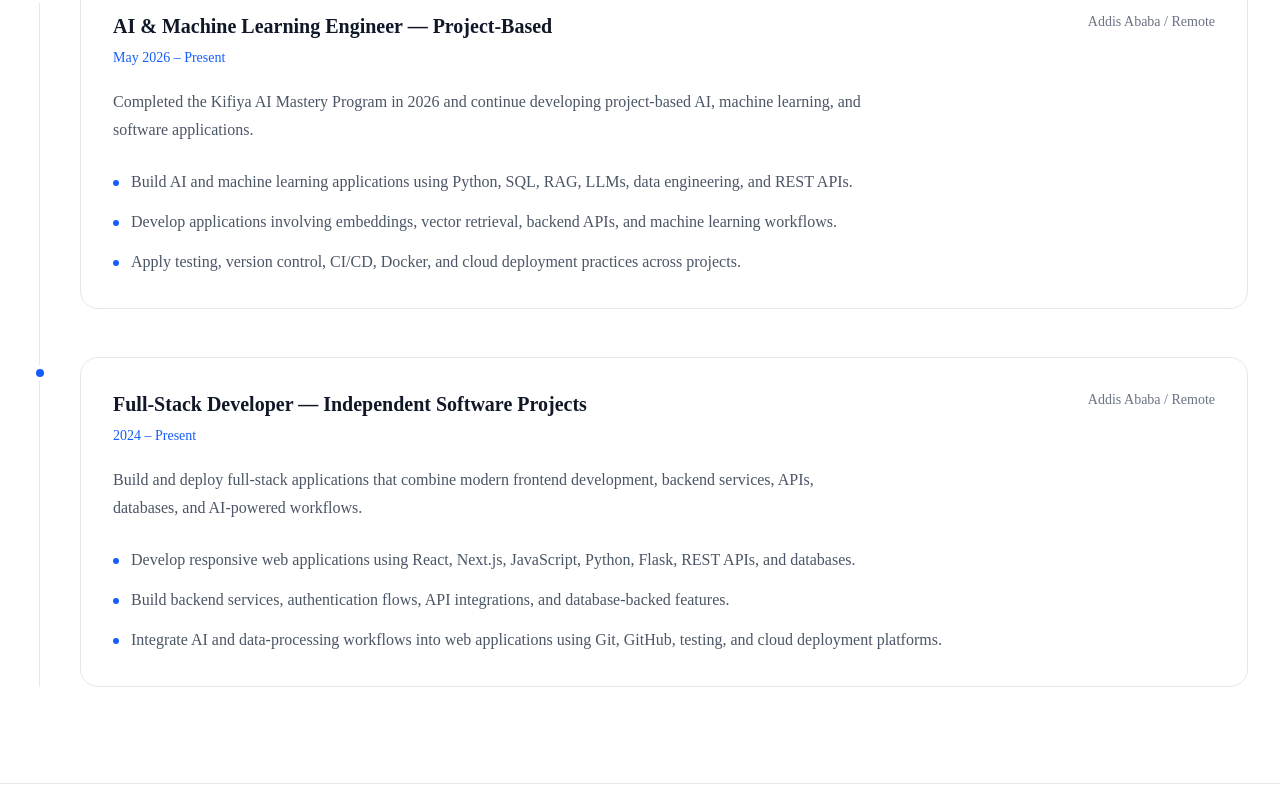
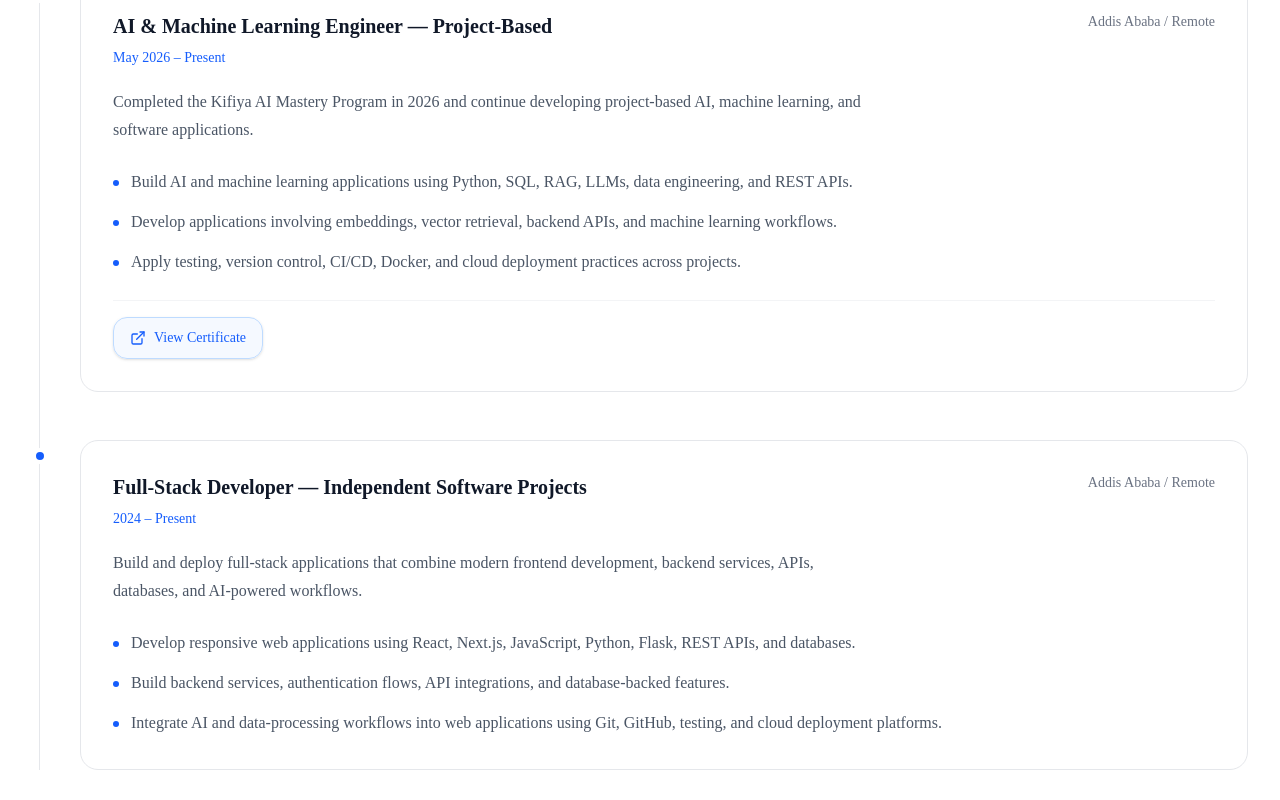
Before and after one commit to hawaebrahimhamid/ai-portfolio, a Next.js app: page / in a window 1280 px wide. Shown: the part 3293-4093 px from the top of the page. Built offline with nearby package versions, Linux system fonts and the light colour scheme.

Commit message:
Add Kifiya AI Mastery certificate

```diff
--- a/src/components/Experience.tsx
+++ b/src/components/Experience.tsx
@@ -1,10 +1,22 @@
-const experiences = [
+import { FiExternalLink } from "react-icons/fi";
+
+interface ExperienceItem {
+  role: string;
+  period: string;
+  location: string;
+  description: string;
+  certificateUrl?: string; // Optional certificate link
+  highlights: string[];
+}
+
+const experiences: ExperienceItem[] = [
   {
     role: "AI & Machine Learning Engineer — Project-Based",
     period: "May 2026 – Present",
     location: "Addis Ababa / Remote",
     description:
       "Completed the Kifiya AI Mastery Program in 2026 and continue developing project-based AI, machine learning, and software applications.",
+    certificateUrl: "/certificates/kifiya-ai-mastery.pdf",
     highlights: [
       "Build AI and machine learning applications using Python, SQL, RAG, LLMs, data engineering, and REST APIs.",
       "Develop applications involving embeddings, vector retrieval, backend APIs, and machine learning workflows.",
@@ -52,14 +64,13 @@ export default function Experience() {
         </div>
 
         <div className="relative mt-12">
+          {/* Vertical Timeline Line */}
           <div className="absolute left-[7px] top-2 hidden h-[calc(100%-8px)] w-px bg-gray-200 dark:bg-slate-800 sm:block" />
 
           <div className="space-y-12">
             {experiences.map((experience) => (
-              <article
-                key={experience.role}
-                className="relative sm:pl-12"
-              >
+              <article key={experience.role} className="relative sm:pl-12">
+                {/* Timeline Dot */}
                 <div className="absolute left-0 top-2 hidden h-4 w-4 rounded-full border-4 border-white bg-blue-600 dark:border-slate-950 dark:bg-blue-400 sm:block" />
 
                 <div className="rounded-2xl border border-gray-200 bg-white p-6 transition-all duration-300 hover:-translate-y-0.5 hover:border-blue-200 hover:shadow-md dark:border-slate-800 dark:bg-slate-900 dark:hover:border-blue-900 sm:p-8">
@@ -83,6 +94,7 @@ export default function Experience() {
                     {experience.description}
                   </p>
 
+                  {/* Highlights Bullet List */}
                   <ul className="mt-6 space-y-3">
                     {experience.highlights.map((highlight) => (
                       <li
@@ -97,6 +109,21 @@ export default function Experience() {
                       </li>
                     ))}
                   </ul>
+
+                  {/* Optional Certificate Link Button */}
+                  {experience.certificateUrl && (
+                    <div className="mt-6 border-t border-gray-100 pt-4 dark:border-slate-800/80">
+                      <a
+                        href={experience.certificateUrl}
+                        target="_blank"
+                        rel="noopener noreferrer"
+                        className="inline-flex items-center gap-2 rounded-xl border border-blue-200 bg-blue-50/60 px-4 py-2.5 text-sm font-medium text-blue-600 shadow-sm transition-all duration-200 hover:border-blue-300 hover:bg-blue-100/70 hover:shadow-md dark:border-blue-900/60 dark:bg-blue-950/40 dark:text-blue-400 dark:hover:border-blue-800 dark:hover:bg-blue-900/50"
+                      >
+                        <FiExternalLink className="h-4 w-4" />
+                        View Certificate
+                      </a>
+                    </div>
+                  )}
                 </div>
               </article>
             ))}
```
Also changed, not shown: 1 other file (tests, documents, lock files or other folders).
